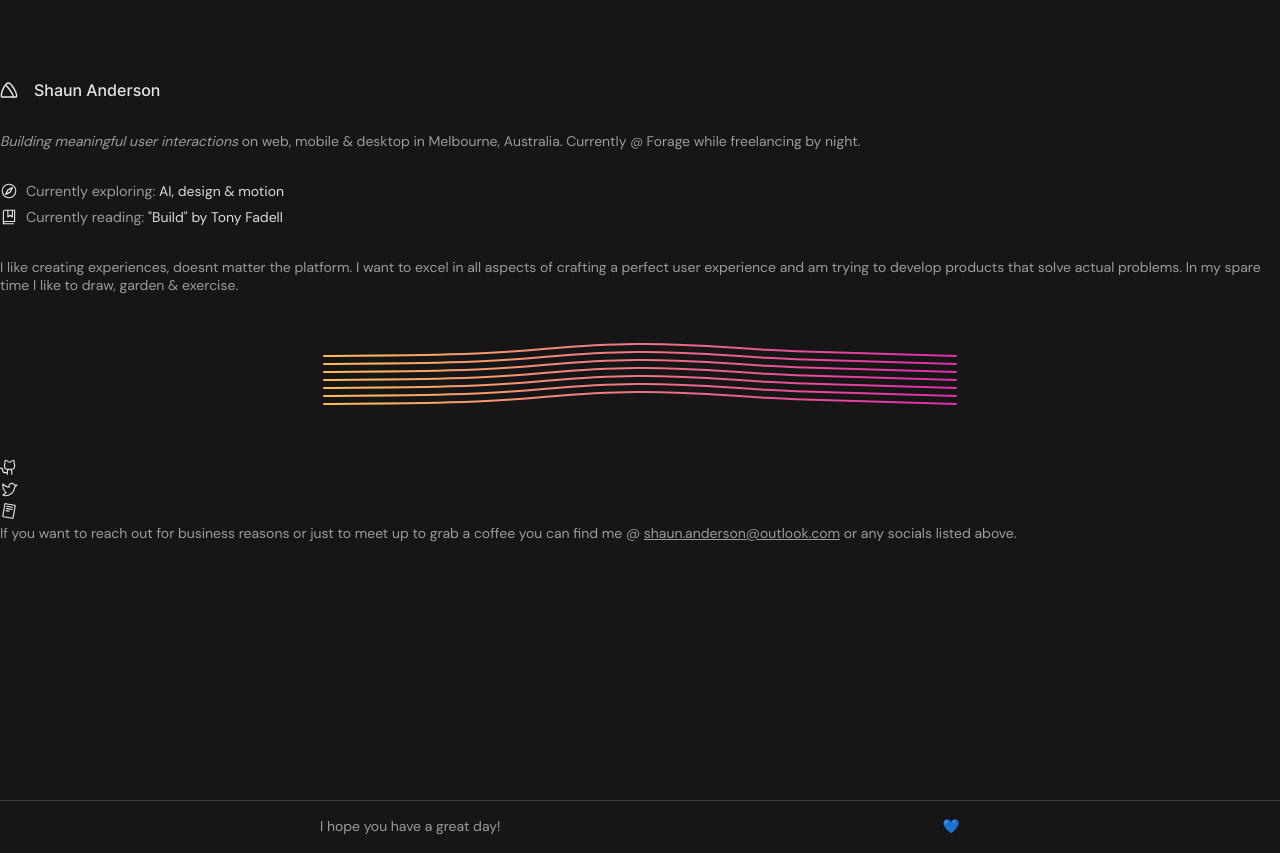
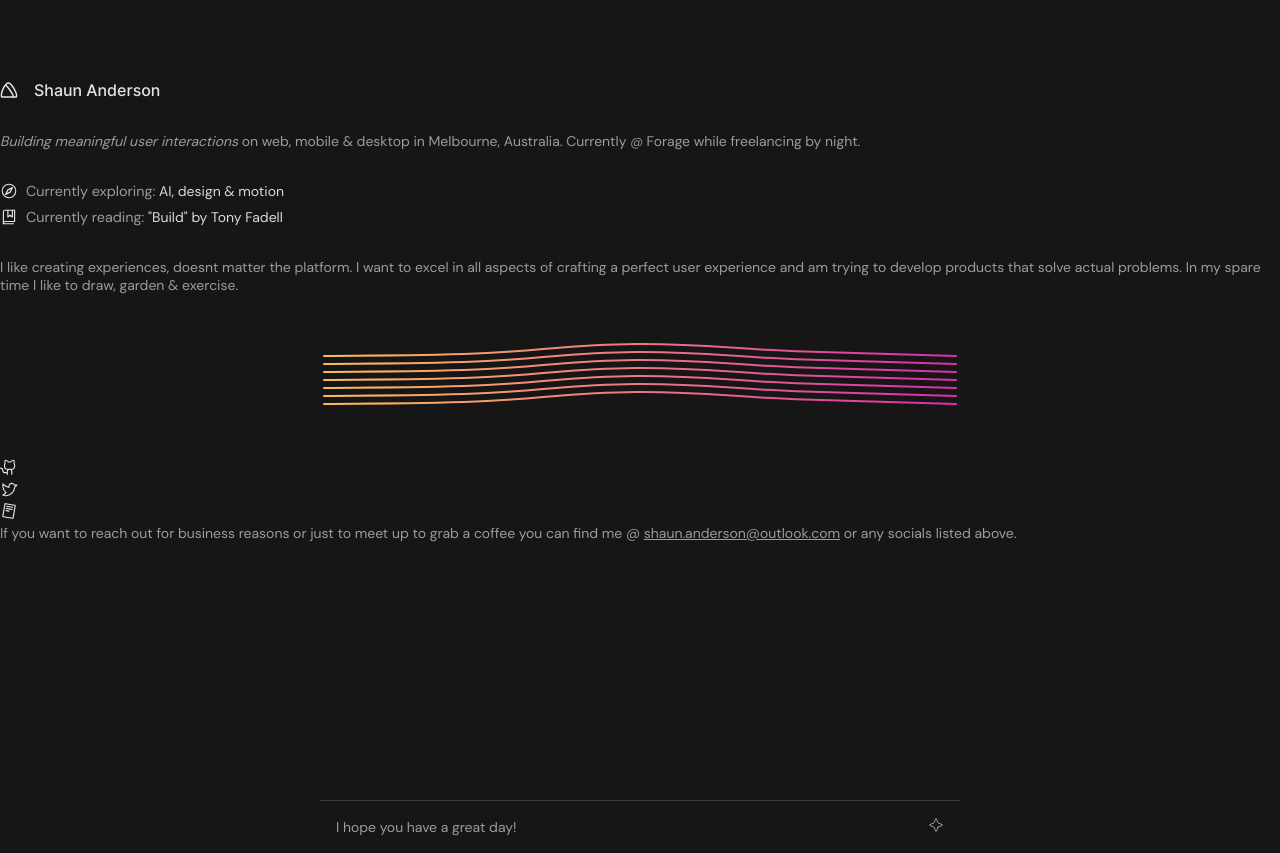
Before and after one commit to Shaun-Anderson/folio, an Astro site: page / in a window 1280 px wide. Built offline with nearby package versions, Linux system fonts and the light colour scheme; Astro itself is replaced by a stand-in of ours; a web font is replaced by a local one.

Commit message:
footer fix

```diff
--- a/src/components/Footer.tsx
+++ b/src/components/Footer.tsx
@@ -1,8 +1,25 @@
 const Footer = () => (
-  <footer style={{ borderTop: "1px solid var(--grey7)" }}>
-    <div>
+  <footer>
+    <div style={{}}>
       <span>I hope you have a great day!</span>
-      <span>💙</span>
+      <span>
+        <svg
+          width={"1rem"}
+          height={"1rem"}
+          xmlns="http://www.w3.org/2000/svg"
+          viewBox="0 0 256 256"
+        >
+          <rect width="256" height="256" fill="none" />
+          <path
+            d="M158.55,163.31l-23.07,63.45a8,8,0,0,1-15,0L97.45,163.31a8,8,0,0,0-4.76-4.76L29.24,135.48a8,8,0,0,1,0-15L92.69,97.45a8,8,0,0,0,4.76-4.76l23.07-63.45a8,8,0,0,1,15,0l23.07,63.45a8,8,0,0,0,4.76,4.76l63.45,23.07a8,8,0,0,1,0,15l-63.45,23.07A8,8,0,0,0,158.55,163.31Z"
+            fill="none"
+            stroke="currentColor"
+            stroke-linecap="round"
+            stroke-linejoin="round"
+            stroke-width="16"
+          />
+        </svg>
+      </span>
     </div>
   </footer>
 );
--- a/src/styles/global.css
+++ b/src/styles/global.css
@@ -95,13 +95,13 @@ main {
 
 footer {
   position: relative;
-  padding: 1rem;
   display: flex;
   align-items: flex-start;
   justify-content: center;
 }
-footer > div {
+footer div {
   max-width: 640px;
+  padding: 1rem;
   width: 100%;
   margin: 0 auto;
   display: flex;
@@ -109,6 +109,7 @@ footer > div {
   align-items: center;
   height: var(--header-height);
   white-space: nowrap;
+  border-top: 1px solid var(--grey7);
 }
 
 h1,
```
